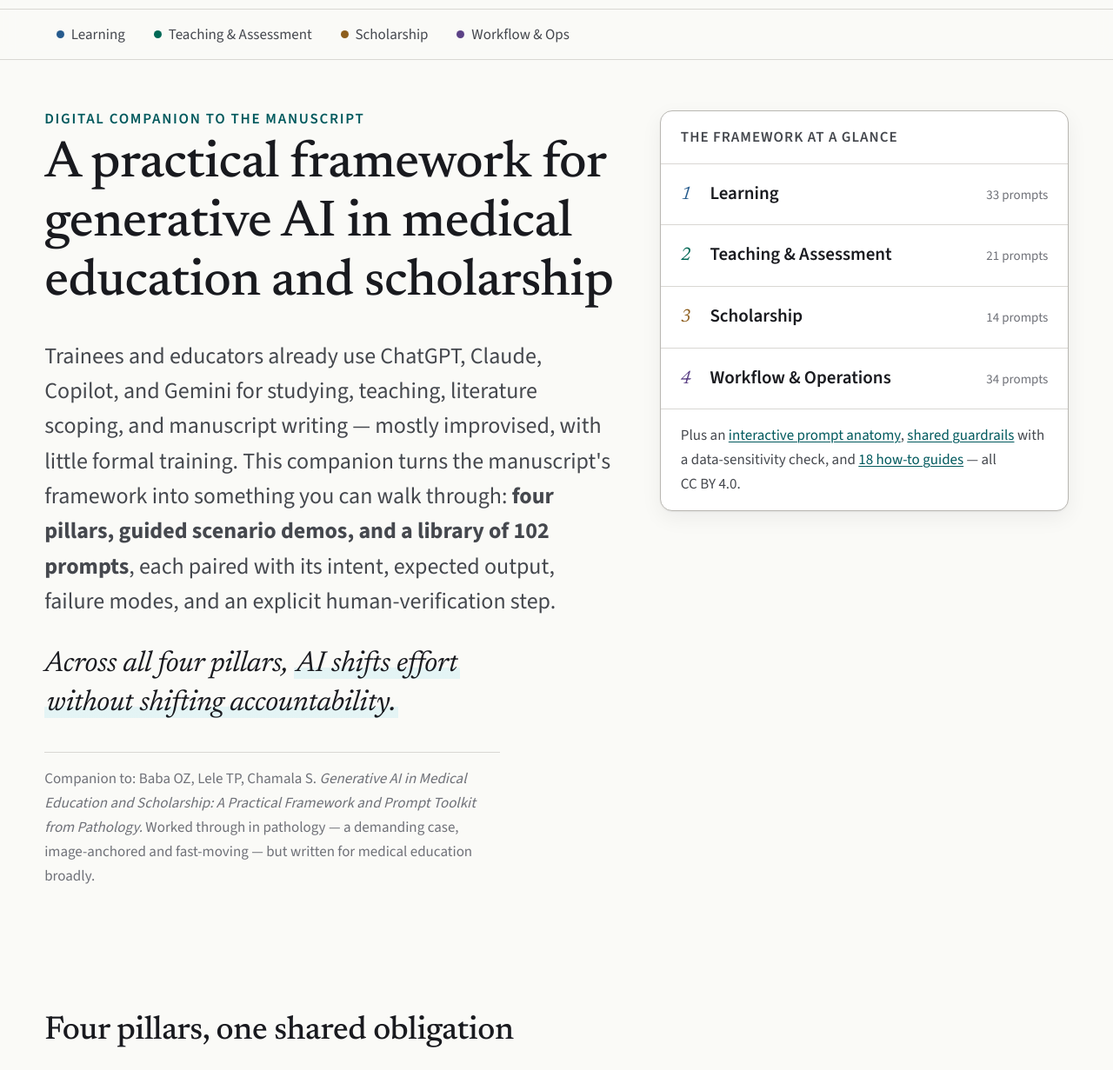
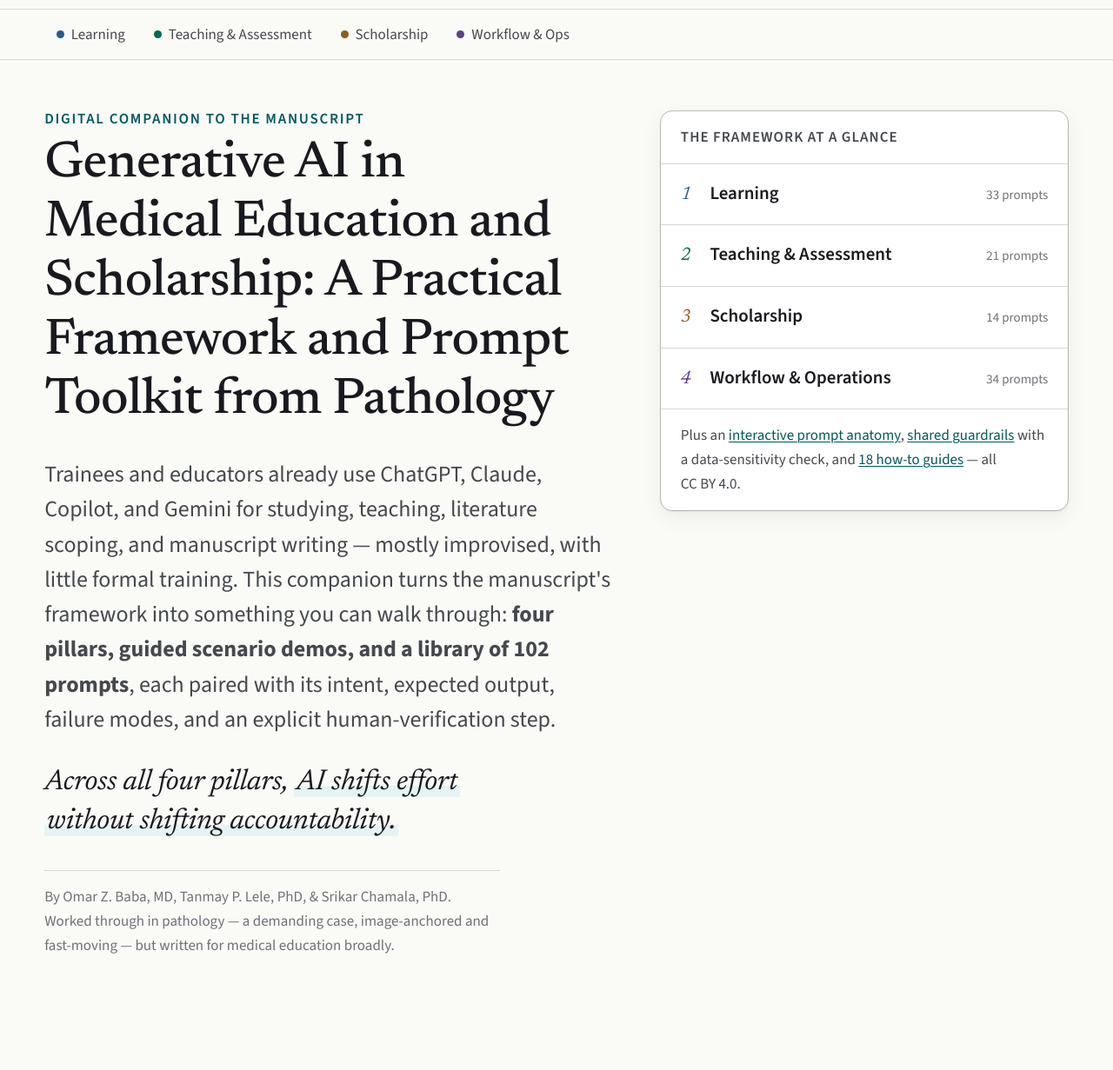
Before and after one commit to omarzbaba/GenAI-Medical-Education, a plain HTML site: page index.html in a window 1280 px wide. Shown: the part 63-1294 px from the top of the page at 87% size. Drawn offline with nearby package versions, Linux system fonts and the light colour scheme.

Commit message:
fix: landing-page title and H1 now match the manuscript's full title exactly
<title> tag and hero H1 previously read a paraphrase ('A practical
framework for generative AI in medical education and scholarship').
Both now read the manuscript's full title verbatim: 'Generative AI in
Medical Education and Scholarship: A Practical Framework and Prompt
Toolkit from Pathology.' Removed the now-redundant repetition of the
title in the citation line beneath the H1, keeping the credentialed
author byline.

```diff
--- a/index.html
+++ b/index.html
@@ -3,7 +3,7 @@
 <head>
   <meta charset="utf-8">
   <meta name="viewport" content="width=device-width, initial-scale=1">
-  <title>GenAI in Medical Education — A Practical Framework &amp; Prompt Toolkit</title>
+  <title>Generative AI in Medical Education and Scholarship: A Practical Framework and Prompt Toolkit from Pathology</title>
   <meta name="description" content="Interactive digital companion to “Generative AI in Medical Education and Scholarship: A Practical Framework and Prompt Toolkit from Pathology” — four pillars, guided walkthroughs, and a 102-prompt library with verification steps.">
   <link rel="preconnect" href="https://fonts.googleapis.com">
   <link rel="preconnect" href="https://fonts.gstatic.com" crossorigin>
@@ -39,7 +39,8 @@
     <div class="hero-grid">
       <div>
         <h1><span class="h-kicker">Digital companion to the manuscript</span>
-        A practical framework for generative AI in medical education and scholarship</h1>
+        Generative AI in Medical Education and Scholarship: A Practical
+        Framework and Prompt Toolkit from Pathology</h1>
         <p class="lede">
           Trainees and educators already use ChatGPT, Claude, Copilot, and Gemini
           for studying, teaching, literature scoping, and manuscript writing —
@@ -52,9 +53,7 @@
         <p class="keyline" style="margin-top:2rem">Across all four pillars,
           <mark>AI shifts effort without shifting accountability.</mark></p>
         <p class="cite-line">
-          Companion to: Baba OZ, Lele TP, Chamala S.
-          <em>Generative AI in Medical Education and Scholarship: A Practical
-          Framework and Prompt Toolkit from Pathology.</em>
+          By Omar Z. Baba, MD, Tanmay P. Lele, PhD, &amp; Srikar Chamala, PhD.
           Worked through in pathology — a demanding case, image-anchored and
           fast-moving — but written for medical education broadly.
         </p>
```
